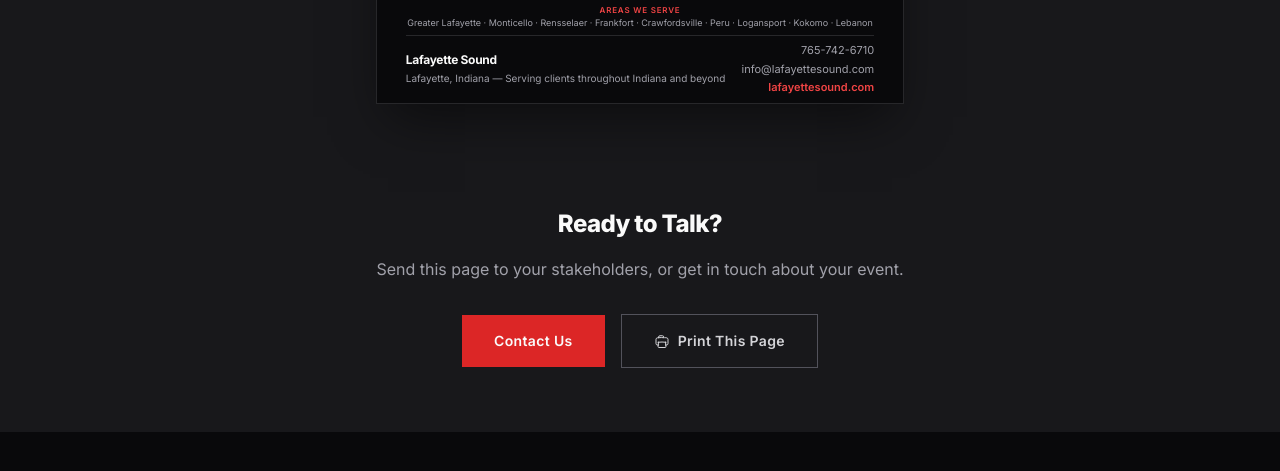
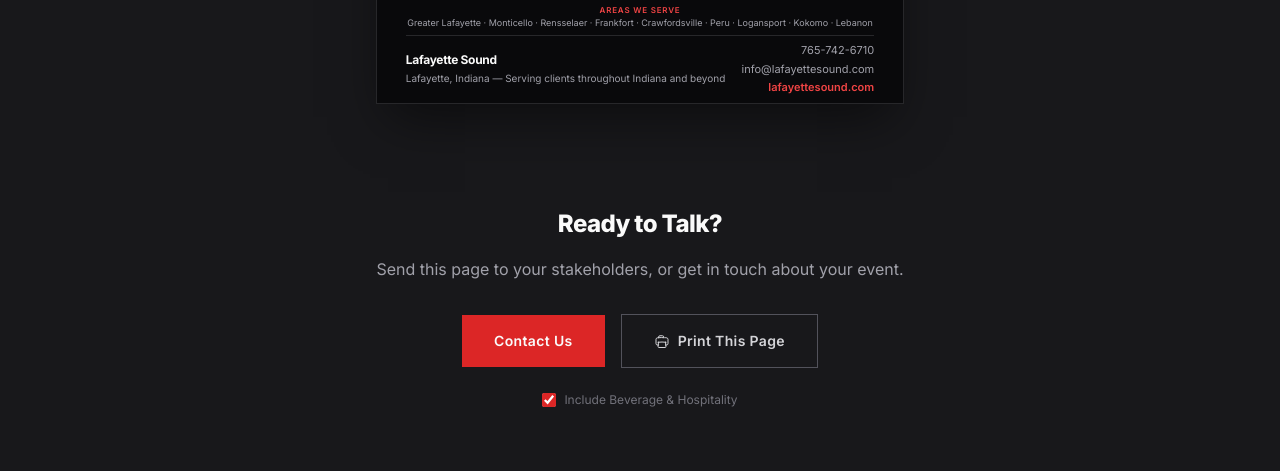
Before and after one commit to Vitro-Media-Lab/Lafayette-Sound, a Jekyll site: the page epk/index.html, which Jekyll copies as it is, in a window 1280 px wide, cut to the strip 752-1229 px from the top of the page. Shown: the top 471 px of the strip. Built offline with Jekyll 4.4.1, drawn with Linux system fonts in a browser that asks for light colours; nearby versions of some CDN libraries; before the commit the page ends 1184 px from its top, so only the background shows below that.

Commit message:
EPK Hospitality Toggle

```diff
--- a/epk/index.html
+++ b/epk/index.html
@@ -127,6 +127,10 @@
         <div class="mb-2">
           <p class="text-red-500 text-[9px] font-semibold tracking-widest uppercase mb-0.5">Our Services</p>
           <h2 class="text-[15px] font-extrabold tracking-tight text-zinc-50 mb-1.5">Everything Your Event Needs</h2>
+          <!-- Two stacked 4-col grids instead of one 4x2 grid: the second row
+               swaps to 3 centered columns when the hospitality card is toggled
+               off. The border-t stands in for the row gap so the hairline
+               follows the row's width. -->
           <div class="grid grid-cols-4 gap-px bg-zinc-800">
             <div class="bg-zinc-950 flex flex-col">
               <div class="aspect-[16/9] overflow-hidden"><img src="/assets/images/staging7.jpg" alt="Large projection screen and speaker setup installed in a venue" class="w-full h-full object-cover" /></div>
@@ -152,6 +156,8 @@
                 <h3 class="text-[11px] font-bold text-zinc-50 leading-tight">Live Streaming</h3>
               </div>
             </div>
+          </div>
+          <div id="services-row-2" class="grid grid-cols-4 gap-px bg-zinc-800 border-t border-zinc-800">
             <div class="bg-zinc-950 flex flex-col">
               <div class="aspect-[16/9] overflow-hidden"><img src="/assets/images/event-misc-03.jpg" alt="Full stage build with truss and flags in front of a packed audience" class="w-full h-full object-cover" /></div>
               <div class="p-1.5">
@@ -170,7 +176,7 @@
                 <h3 class="text-[11px] font-bold text-zinc-50 leading-tight">Installations</h3>
               </div>
             </div>
-            <div class="bg-zinc-950 flex flex-col">
+            <div id="hospitality-card" class="bg-zinc-950 flex flex-col">
               <div class="aspect-[16/9] overflow-hidden"><img src="/assets/images/conference2.jpg" alt="Banquet reception with round tables set for dinner and festive balloon decor" class="w-full h-full object-cover" /></div>
               <div class="p-1.5">
                 <h3 class="text-[11px] font-bold text-zinc-50 leading-tight">Beverage &amp; Hospitality</h3>
@@ -262,8 +268,28 @@
           Print This Page
         </button>
       </div>
+      <label class="mt-6 inline-flex items-center gap-2 text-zinc-500 hover:text-zinc-400 text-xs cursor-pointer select-none transition-colors duration-200">
+        <input type="checkbox" id="hospitality-toggle" checked class="w-3.5 h-3.5 accent-red-600 cursor-pointer" />
+        Include Beverage &amp; Hospitality
+      </label>
     </div>
   </div>
 
+  <script>
+    (function () {
+      var toggle = document.getElementById('hospitality-toggle');
+      var card = document.getElementById('hospitality-card');
+      var row = document.getElementById('services-row-2');
+      toggle.addEventListener('change', function () {
+        var show = toggle.checked;
+        card.classList.toggle('hidden', !show);
+        row.classList.toggle('grid-cols-4', show);
+        row.classList.toggle('grid-cols-3', !show);
+        row.classList.toggle('w-3/4', !show);
+        row.classList.toggle('mx-auto', !show);
+      });
+    })();
+  </script>
+
 </body>
 </html>
```
Also changed, not shown: 1 other file.
